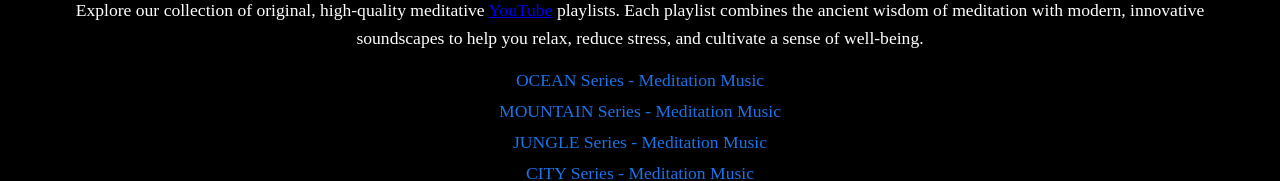
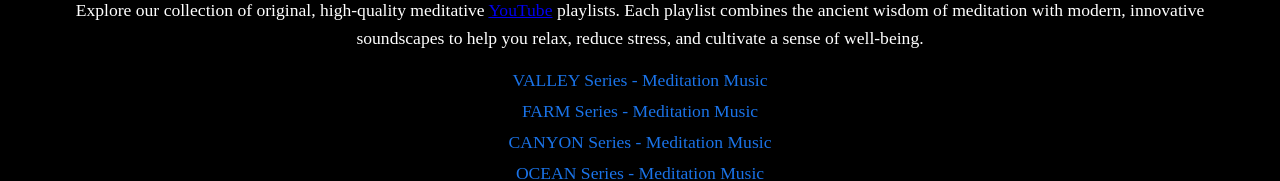
Before and after one commit to jahpe777/om-synthesis-studios, a React (Create React App) app: page /playlists in a window 1280 px wide. Shown: the part 621-802 px from the top of the page. Built offline with nearby package versions, Linux system fonts and the light colour scheme; the HTML template or start-up script is replaced by a standard one.

Commit message:
240828_added_playlists

```diff
--- a/src/components/PlaylistsPage.js
+++ b/src/components/PlaylistsPage.js
@@ -1,6 +1,21 @@
 import React from "react";
 
 const playlists = [
+  {
+    title: "VALLEY Series - Meditation Music",
+    youtube_link:
+      "https://youtube.com/playlist?list=PLJfvMQgAiaWYJBMmySCjSMDcGIzZLvXKz&feature=shared",
+  },
+  {
+    title: "FARM Series - Meditation Music",
+    youtube_link:
+      "https://youtube.com/playlist?list=PLJfvMQgAiaWbMi63D86HnBZXY3S8WSVgA&feature=shared",
+  },
+  {
+    title: "CANYON Series - Meditation Music",
+    youtube_link:
+      "https://youtube.com/playlist?list=PLJfvMQgAiaWbR42ZO8sVDyjp7fxgk7WL9&feature=shared",
+  },
   {
     title: "OCEAN Series - Meditation Music",
     youtube_link:
```
